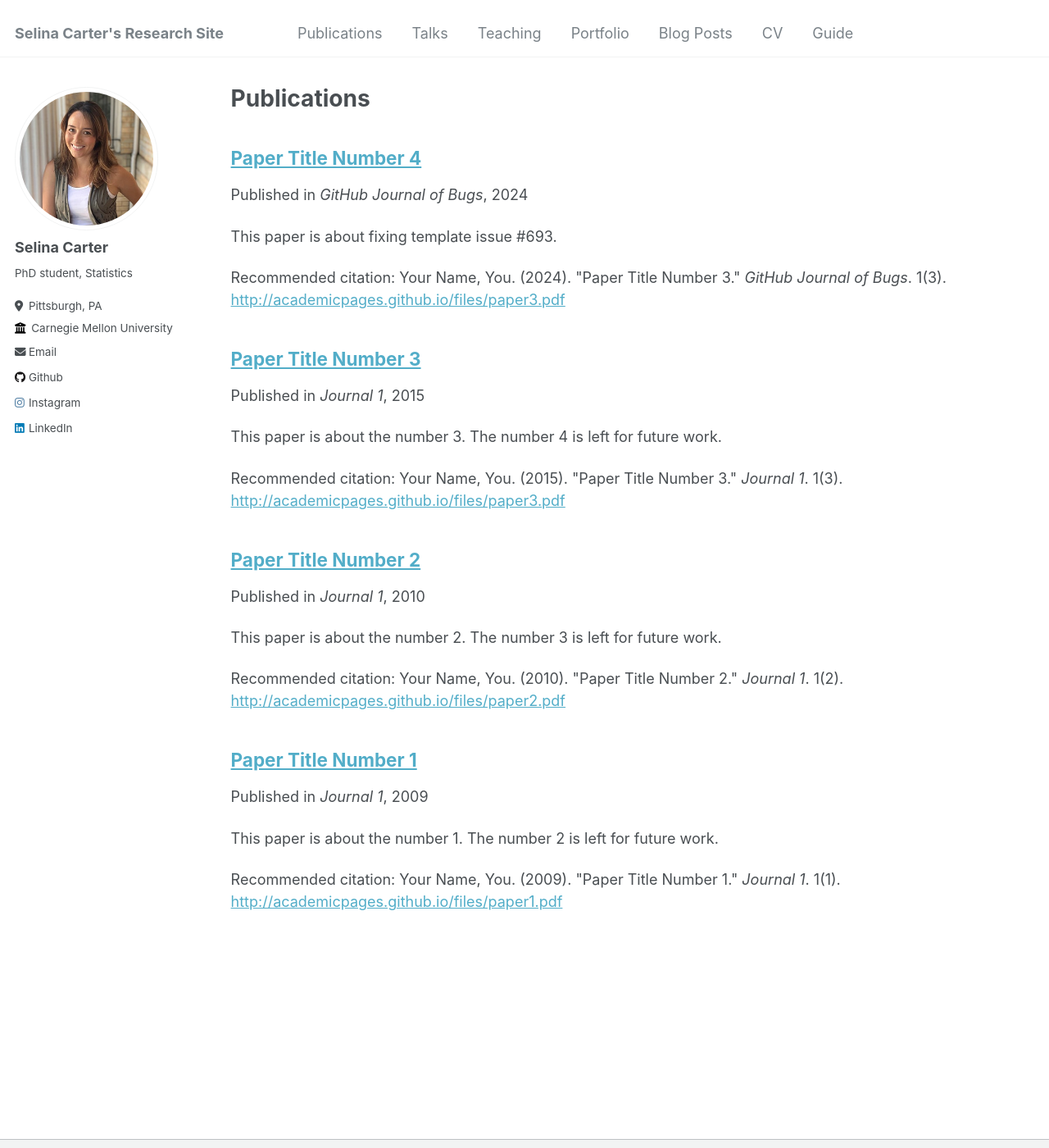
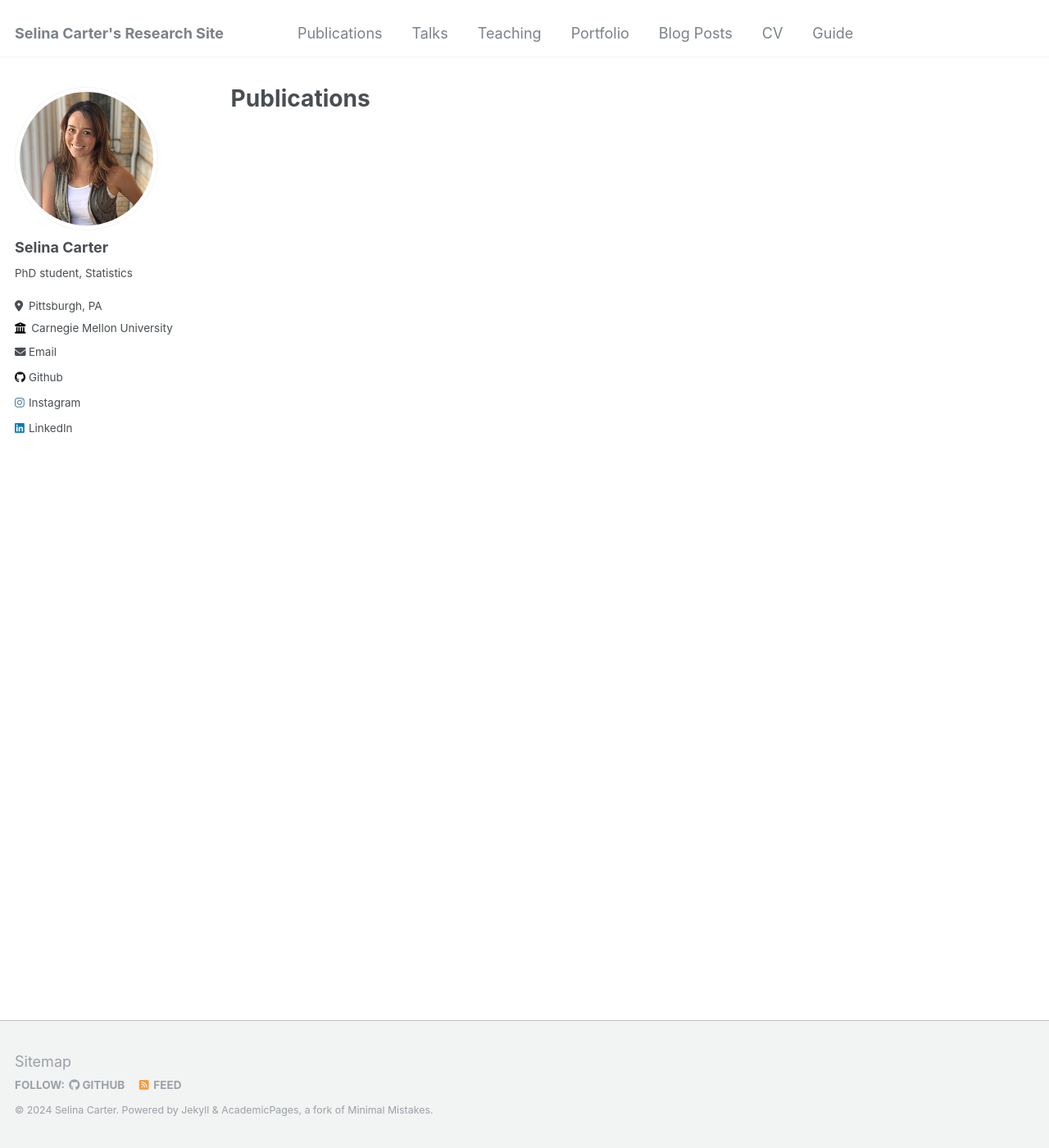
Before and after one commit to selinacarter/selinacarter.github.io, a Jekyll site: the page built from _pages/publications.md, in a window 1280 px wide and 1400 px high. Shown: the whole window at 82% size. Built offline with Jekyll 4.4.1, drawn with Linux system fonts in a browser that asks for light colours; part of the change alters nothing that is shown.

```diff
--- a/_config.yml
+++ b/_config.yml
@@ -185,9 +185,9 @@ collections:
   teaching:
     output: true
     permalink: /:collection/:path/
-  publications:
-    output: false
-    permalink: /:collection/:path/
+  #publications:
+  #  output: true
+  #  permalink: /:collection/:path/
   portfolio:
     output: true
     permalink: /:collection/:path/
@@ -226,14 +226,14 @@ defaults:
       share: true
       comments: true
   # _publications
-  - scope:
-      path: ""
-      type: hello
-    values:
-      layout: single
-      author_profile: true
-      share: true
-      comments: true
+  #- scope:
+  #    path: ""
+  #    type: publications
+  #  values:
+  #    layout: single
+  #    author_profile: true
+  #    share: true
+  #   comments: true
   # _portfolio
   - scope:
       path: ""
```
